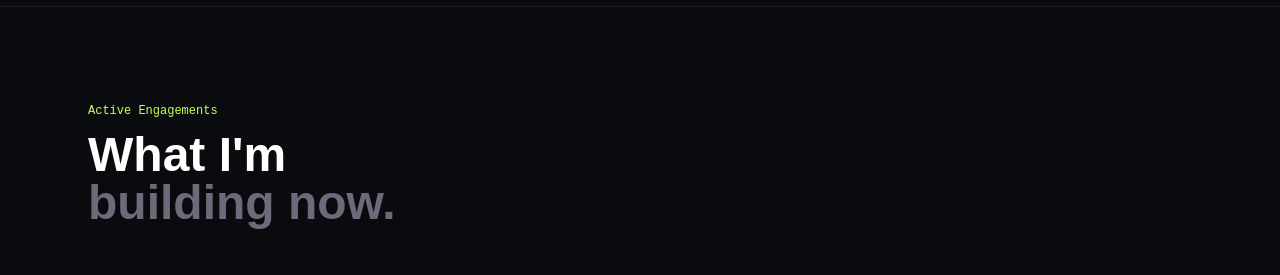
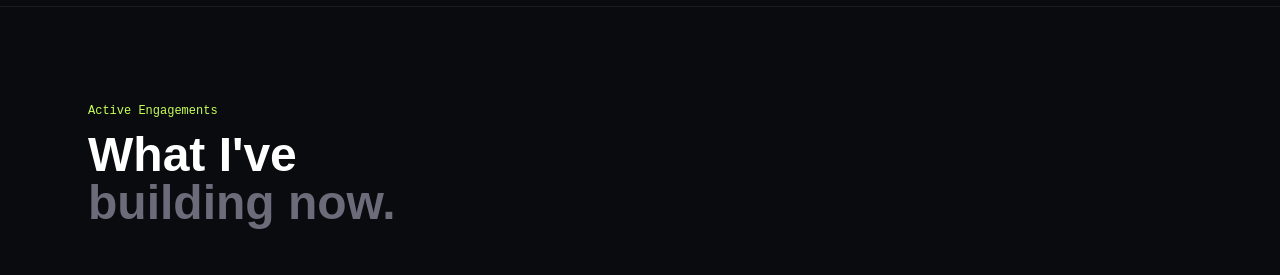
Before and after one commit to FranklinIV94/franklin-portfolio, a Next.js app: page / in a window 1280 px wide. Shown: the part 6140-6415 px from the top of the page. Built offline with nearby package versions, Linux system fonts and the light colour scheme; no server answers.

Commit message:
Kimi K2.6 portfolio update: stats, active engagements, CTA

```diff
--- a/app/page.tsx
+++ b/app/page.tsx
@@ -128,7 +128,7 @@ export default function Home() {
             >
               <span className="font-mono text-xs text-accent mb-3 block">Active Engagements</span>
               <h2 className="font-display font-bold text-4xl md:text-5xl">
-                What I&apos;m
+                What I&apos;ve
                 <br />
                 <span className="text-muted">building now.</span>
               </h2>
```
